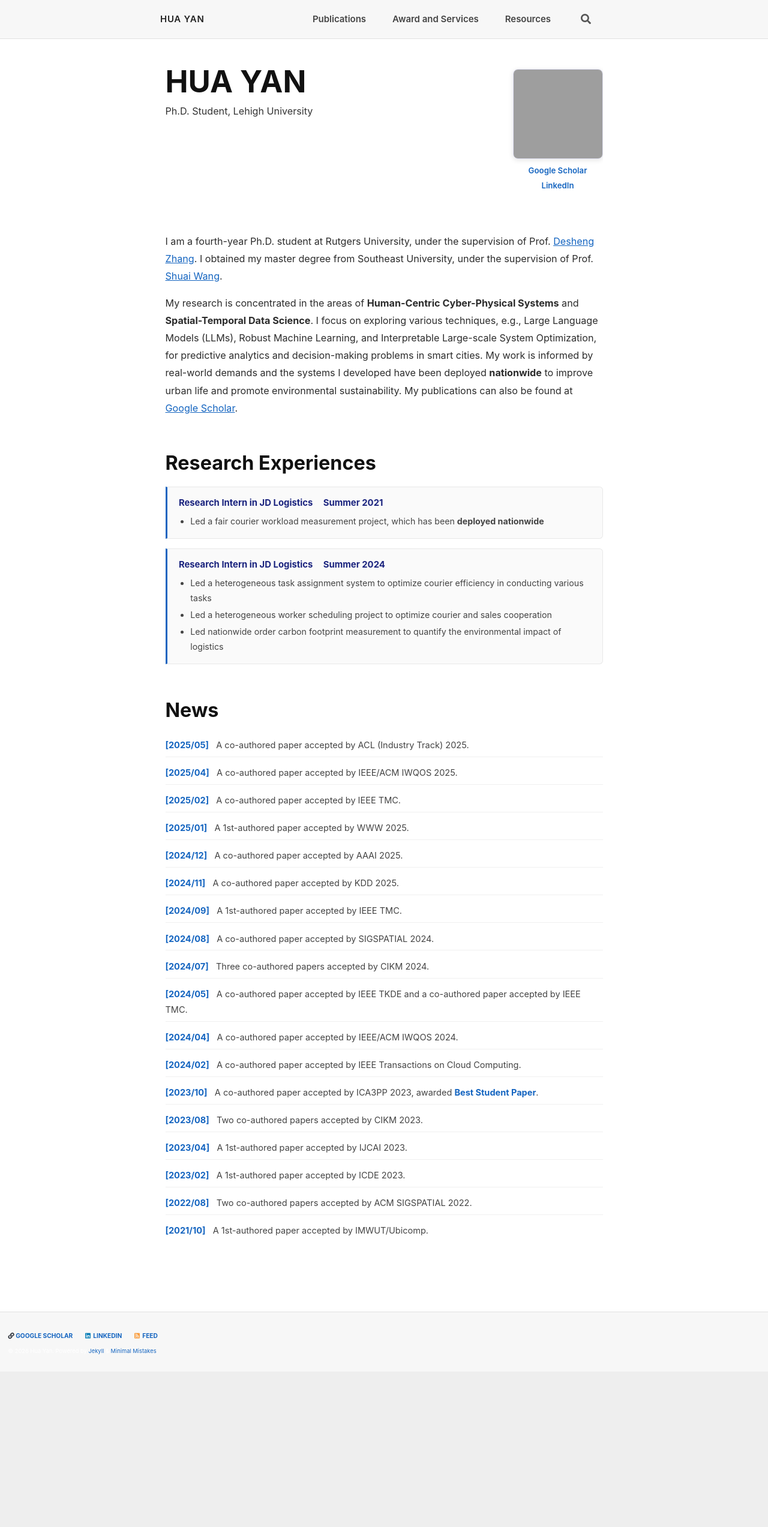
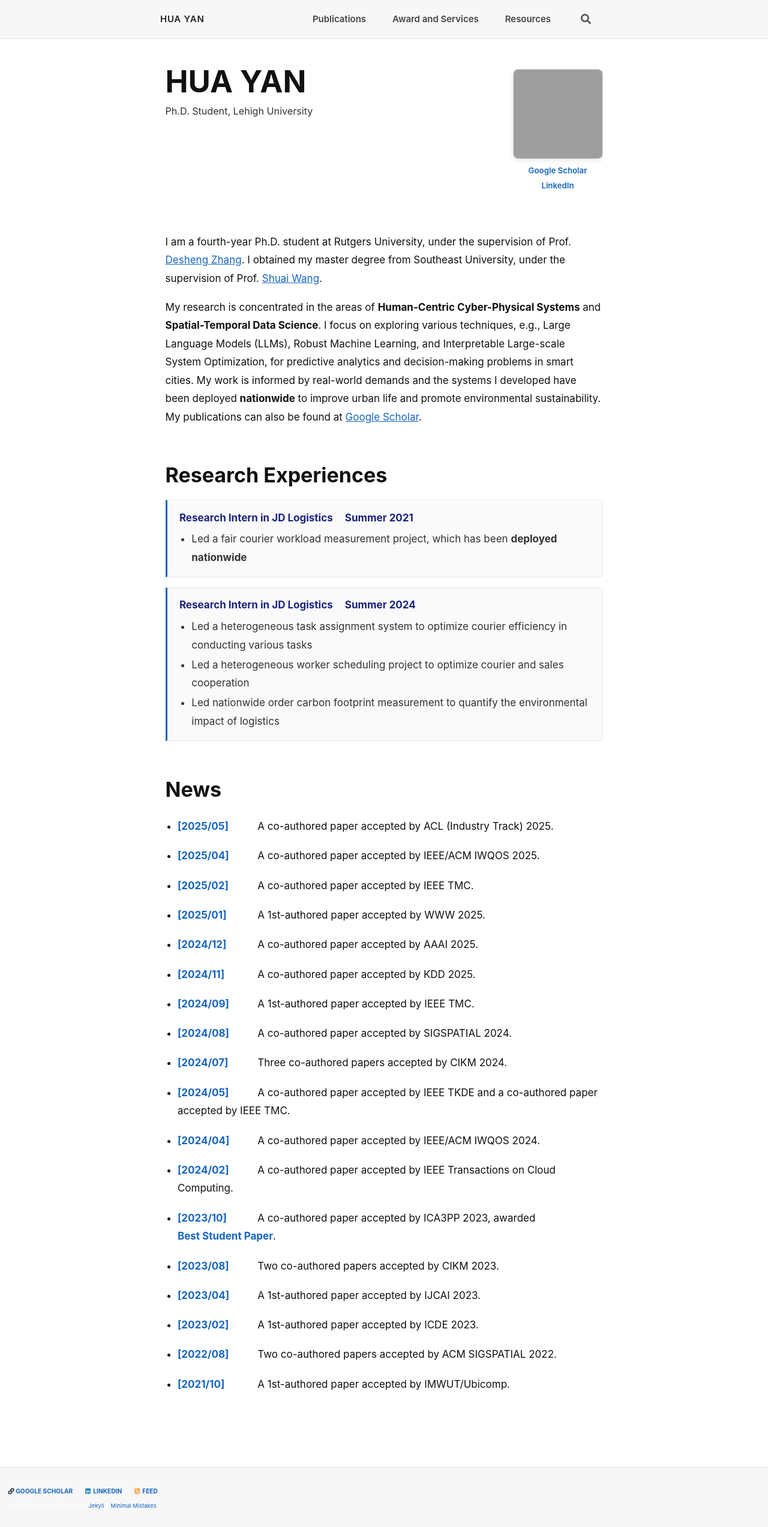
Before and after one commit to huy222-lu/website, a Jekyll site: the page built from index.md, in a window 1280 px wide. Shown: the whole page at 60% size. Built offline with Jekyll 4.4.1, drawn with Linux system fonts in a browser that asks for light colours; cached includes are drawn as plain includes; a script that is not in the unit is left out; comment, search, counter and statistics services are not loaded; before the commit the page ends 2286 px from its top, so only the background shows below that; grey boxes are pictures that could not be loaded.

Commit message:
improve style

```diff
--- a/assets/css/main.scss
+++ b/assets/css/main.scss
@@ -144,9 +144,9 @@ html { scroll-behavior: smooth; }
 
 /* Content sections */
 .academic-content {
-  font-size: 0.95em;
+  font-size: 1em;
   line-height: 1.8;
-  color: #2c2c2c;
+  color: #111;
   clear: both;
 
   h3 {
@@ -189,7 +189,7 @@ html { scroll-behavior: smooth; }
   p {
     margin: 0 0 0.3em;
     font-weight: 700;
-    font-size: 0.92em;
+    font-size: 1em;
     color: #1a237e;
   }
 
@@ -197,26 +197,32 @@ html { scroll-behavior: smooth; }
     margin: 0.2em 0 0;
     padding-left: 1.2em;
     li {
-      font-size: 0.88em;
-      color: #444;
+      font-size: 1em;
+      color: #333;
       margin-bottom: 0.15em;
       list-style-type: disc;
     }
   }
 }
 
-/* Recent News — simple clean list */
+/* Recent News — date-aligned list like baoshenguo.com */
 .section-news ul {
-  list-style: none;
-  padding: 0;
+  list-style: disc;
+  padding-left: 1.2em;
   margin: 0;
 
   li {
-    padding: 0.4em 0;
-    font-size: 0.9em;
-    color: #444;
-    border-bottom: 1px solid #f0f0f0;
-    &:last-child { border-bottom: none; }
+    padding: 0.3em 0;
+    font-size: 1em;
+    color: #111;
+
+    /* Fixed-width date column */
+    strong {
+      display: inline-block;
+      min-width: 7em;
+      font-weight: 700;
+      color: #111;
+    }
     strong { color: #1565c0; }
   }
 }
```
